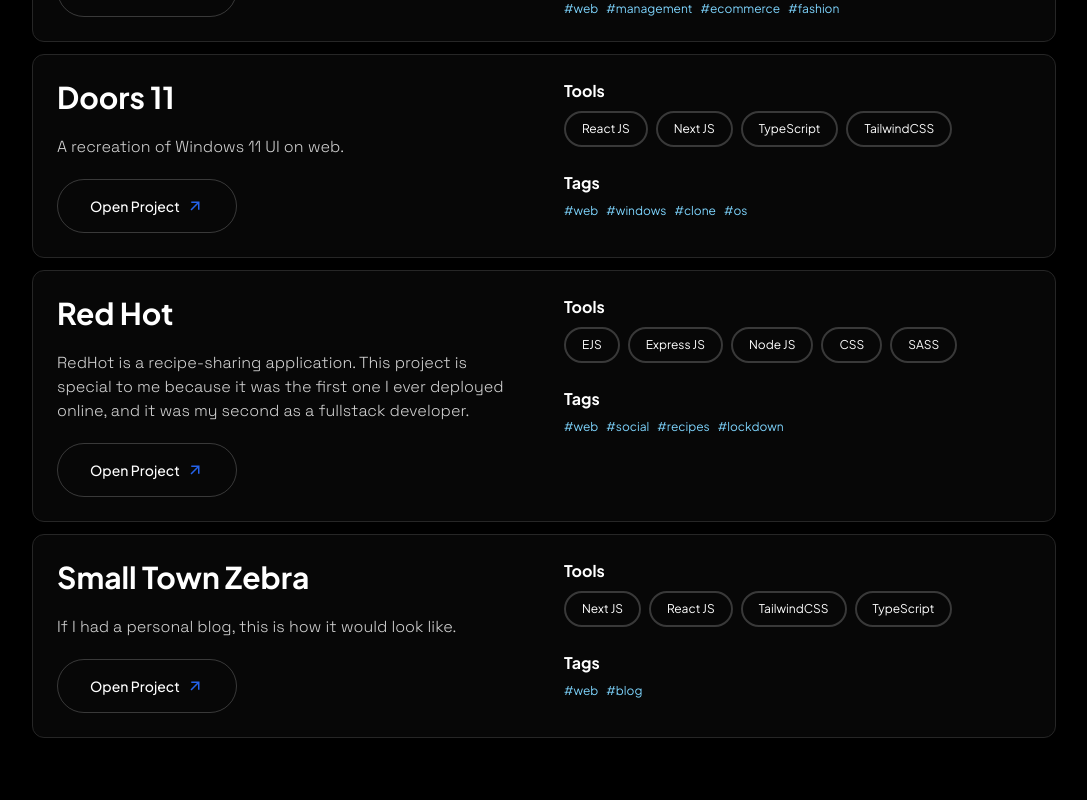
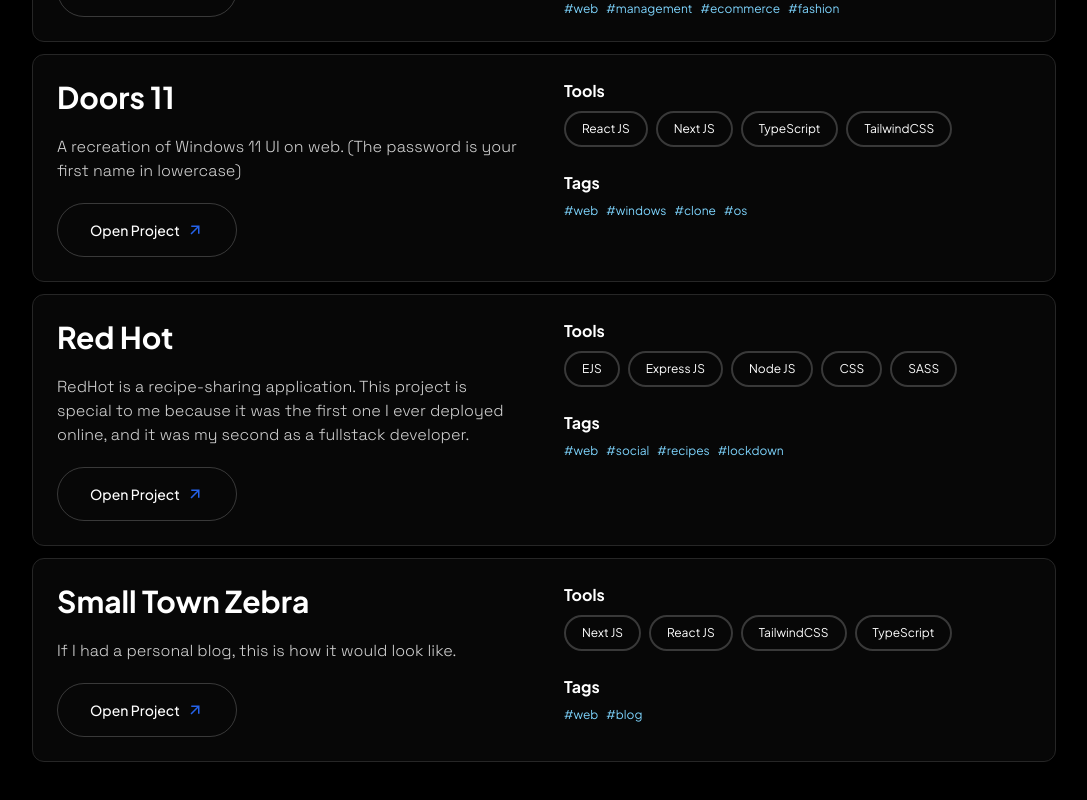
Before and after one commit to LawEyez/portfolio, a Next.js app: page / in a window 1280 px wide. Shown: the part 3526-4326 px from the top of the page, without its empty margins (96-1183 px from the left). Built offline with nearby package versions, Linux system fonts and the light colour scheme.

Commit message:
Add text.

```diff
--- a/src/data.ts
+++ b/src/data.ts
@@ -198,7 +198,7 @@
   {
     id: 'doors',
     name: 'doors 11',
-    description: "A recreation of Windows 11 UI on web.",
+    description: "A recreation of Windows 11 UI on web. (The password is your first name in lowercase)",
     tools: [
       'React JS',
       'Next JS',
```
